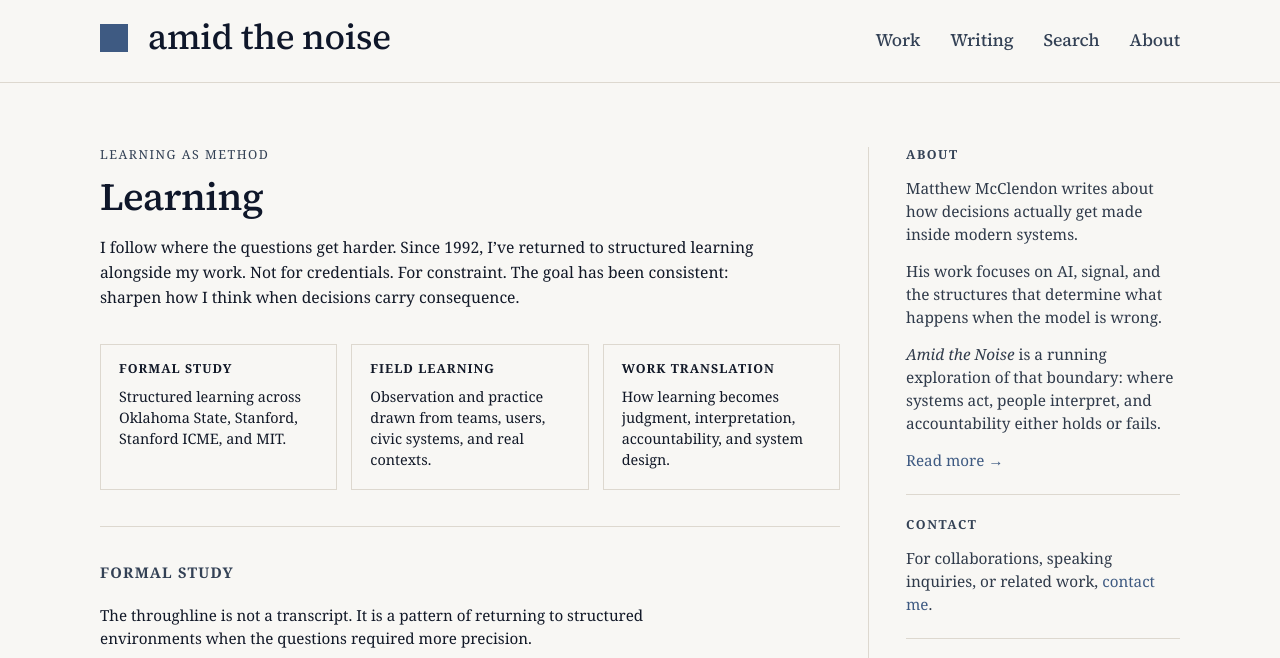
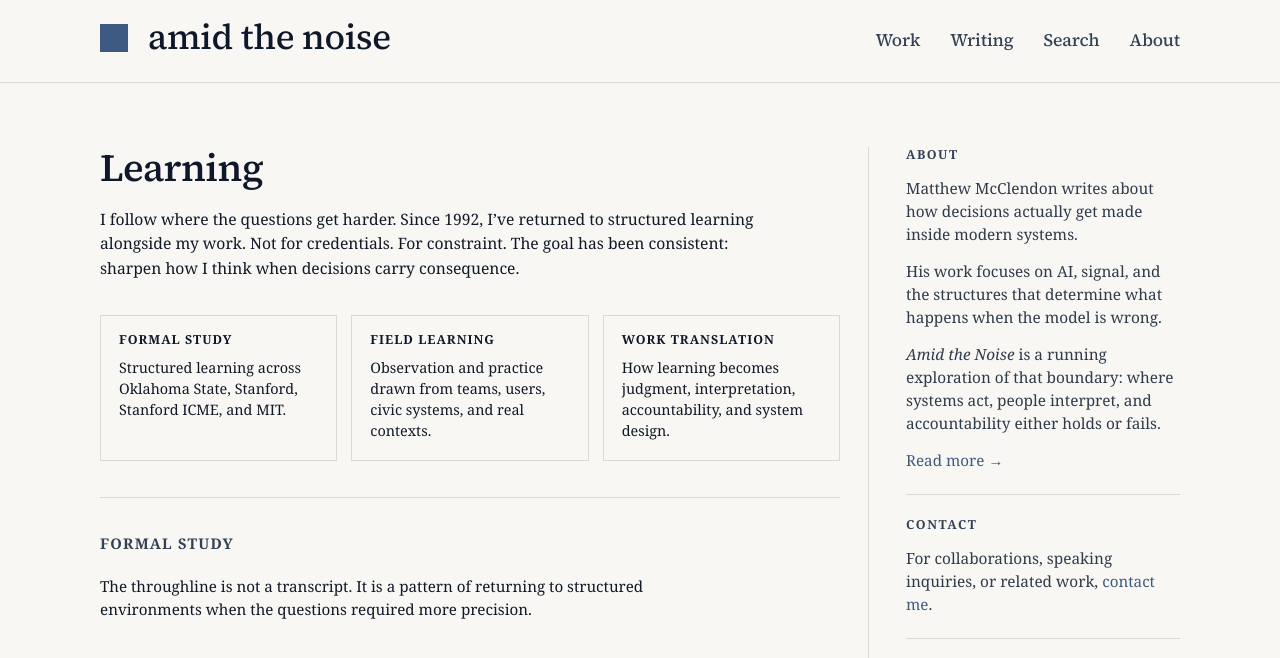
Before and after one commit to mattmcclendon/amid-the-noise, an Astro site: page /learning in a window 1280 px wide. Shown: the top 658 px of the page. Built offline with nearby package versions, Linux system fonts and the light colour scheme; Astro itself is replaced by a stand-in of ours.

Commit message:
learning

```diff
--- a/src/pages/learning.astro
+++ b/src/pages/learning.astro
@@ -7,7 +7,6 @@ const description = "How I trained my judgment through sustained study and appli
 
 <Layout title={title} description={description}>
   <section class="section learning-hero" data-pagefind-ignore>
-    <p class="eyebrow">Learning as method</p>
     <h1>Learning</h1>
     <p class="intro-lead">
       I follow where the questions get harder. Since 1992, I’ve returned to structured learning alongside my work. Not for credentials. For constraint. The goal has been consistent: sharpen how I think when decisions carry consequence.
@@ -111,17 +110,8 @@ const description = "How I trained my judgment through sustained study and appli
       Learning is still active. Today it meant explaining equatorial storms and jet streams to my six-year-old.
     </p>
   </section>
-</Layout>
 
 <style>
-  .eyebrow {
-    margin: 0 0 12px;
-    font-size: 0.78rem;
-    line-height: 1.35;
-    letter-spacing: 0.12em;
-    text-transform: uppercase;
-    color: var(--secondary);
-  }
 
   .intro-lead {
     max-width: 42rem;
```
